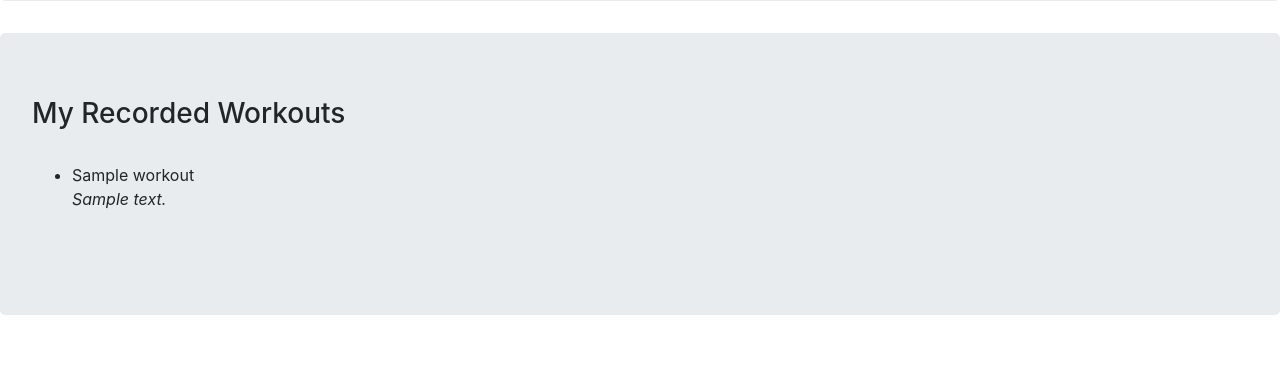
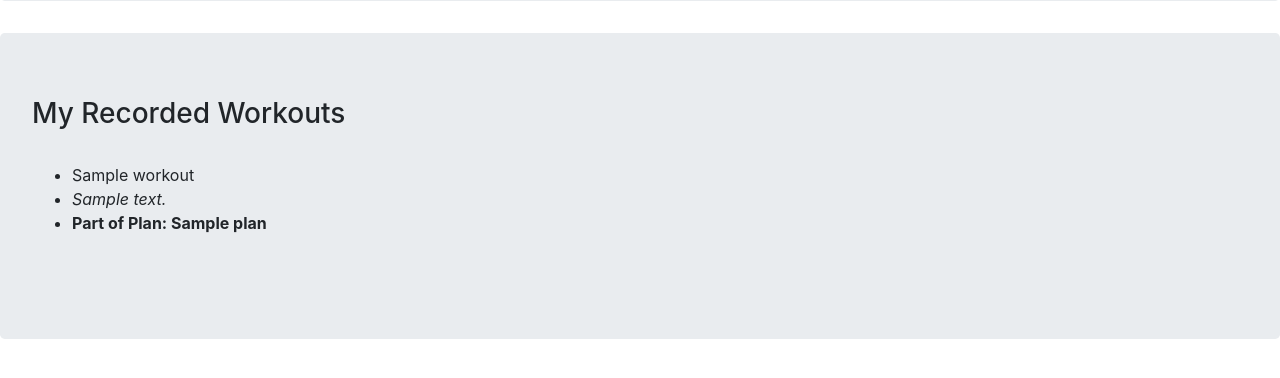
Before and after one commit to furhankhan12/DatabaseWebApp, a Django app: page /home/ in a window 1280 px wide. Shown: the part 385-763 px from the top of the page. Run offline with Django 3.2, Linux system fonts and the light colour scheme; a user stored in the database is signed in; tables that the repository leaves empty hold one stand-in row (values such as "Sample post"); some libraries are stand-ins or nearby versions.

Commit message:
Add workout to plan when creating

```diff
--- a/hoosworkinout/models.py
+++ b/hoosworkinout/models.py
@@ -35,8 +35,8 @@ class Plan(models.Model):
     name = models.CharField(max_length=50)
     description = models.CharField(max_length=100)
 
-    def __str__(self):
-        return self.name
+#    def __str__(self):
+#        return self.name
 
     class Meta:
         db_table = 'plan'
--- a/hoosworkinout/templates/hoosworkinout/home.html
+++ b/hoosworkinout/templates/hoosworkinout/home.html
@@ -22,8 +22,13 @@
 {% for workout in object_list %}
   {%if request.user.profile.user_id == workout.user_id%}
     <li>{{ workout.name }}</li>
-    <i>{{workout.comment}}</i><br><br>
-    {%endif%}
+    <li><i>{{workout.comment}}</i></li>
+      {% for plan in plans %}
+        {%if workout.pid.pid == plan.pid %}
+          <li><b>Part of Plan: {{plan.name}}</b></li>
+          {%endif%}
+      {% endfor %}
+    {%endif%} <br>
 {% empty %}
     <li>No workouts yet - - - What are you waiting for? Get started now!</li>
 
--- a/hoosworkinout/views.py
+++ b/hoosworkinout/views.py
@@ -17,6 +17,11 @@ the items you want. (Make sure to validate them with the current logged in user)
 class HomeListView(LoginRequiredMixin, ListView):
     model = Workout
     template_name = 'hoosworkinout/home.html'
+
+    def get_context_data(self, **kwargs):
+        context = super(HomeListView, self).get_context_data(**kwargs)
+        context['plans'] = Plan.objects.filter(user_id= self.request.user.profile.user_id)
+        return context
 
 class ProfileView(LoginRequiredMixin, TemplateView):
     template_name = 'hoosworkinout/profile.html'
@@ -42,7 +47,7 @@ class UserUpdate(LoginRequiredMixin, UpdateView):
 
 class CreateWorkoutView(LoginRequiredMixin, CreateView):
     model = Workout
-    fields = ('comment', 'name', 'date')
+    fields = ('pid', 'comment', 'name', 'date')
 
     #This function automatically associates the new workout with the logged user.
     def form_valid(self, form):
@@ -51,6 +56,12 @@ class CreateWorkoutView(LoginRequiredMixin, CreateView):
        print(self.request.user.username)
        candidate.save()
        return redirect(self.get_success_url())
+
+    def get_form(self, *args, **kwargs):
+       form = super(CreateWorkoutView, self).get_form(*args, **kwargs)
+       form.fields['pid'].queryset = Plan.objects.filter(user_id = self.request.user.profile.user_id)
+       return form
+
 
     def get_success_url(self):
         return reverse('home')
```
